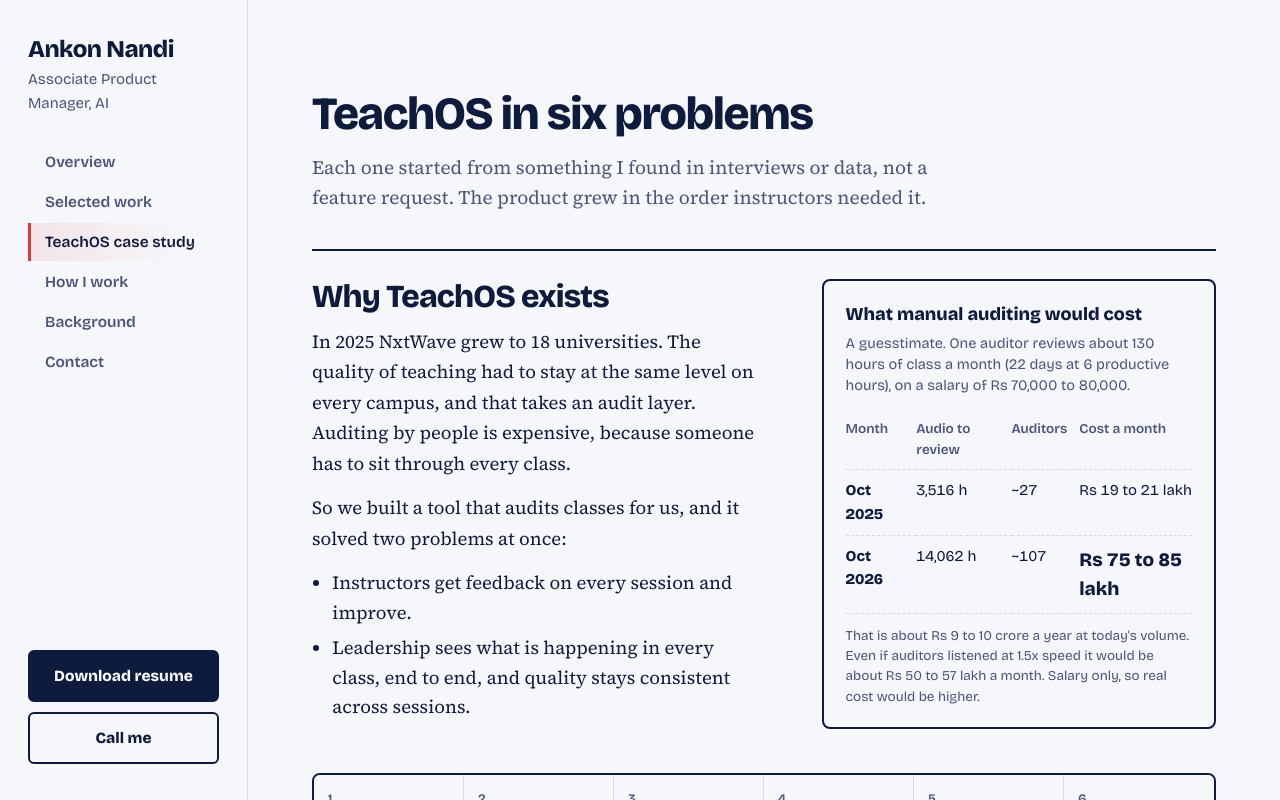
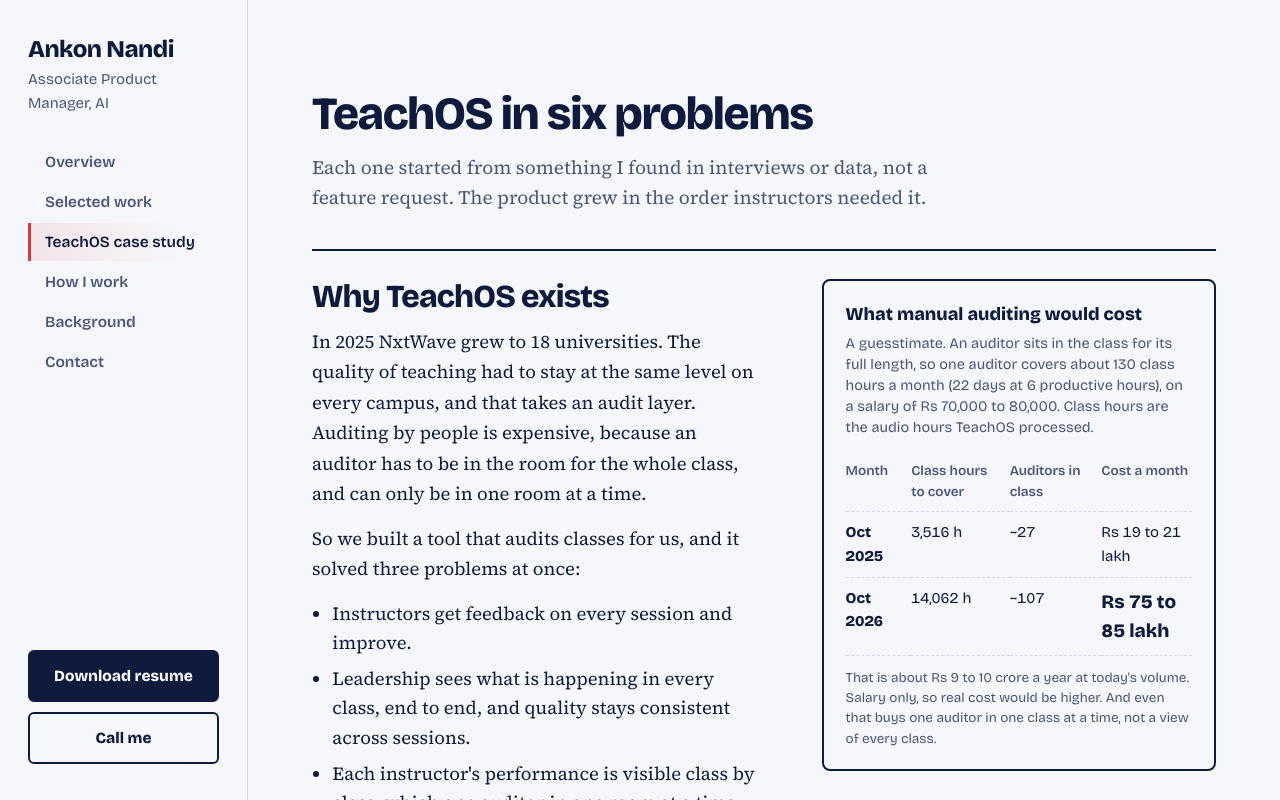
Before and after one commit to ankonandi/ankonandi.github.io, a React (Vite) app: page /teachos in a window 1280 px wide. Shown: the top 800 px of the page. Built offline with nearby package versions, Linux system fonts and the light colour scheme.

Commit message:
Reframe manual audit cost around auditors present in class

```diff
--- a/src/components/WhyTeachOS.jsx
+++ b/src/components/WhyTeachOS.jsx
@@ -5,19 +5,20 @@ export default function WhyTeachOS() {
     <div className="why">
       <div>
         <h3>Why TeachOS exists</h3>
-        <p>In 2025 NxtWave grew to 18 universities. The quality of teaching had to stay at the same level on every campus, and that takes an audit layer. Auditing by people is expensive, because someone has to sit through every class.</p>
-        <p>So we built a tool that audits classes for us, and it solved two problems at once:</p>
+        <p>In 2025 NxtWave grew to 18 universities. The quality of teaching had to stay at the same level on every campus, and that takes an audit layer. Auditing by people is expensive, because an auditor has to be in the room for the whole class, and can only be in one room at a time.</p>
+        <p>So we built a tool that audits classes for us, and it solved three problems at once:</p>
         <ul className="outs">
           <li>Instructors get feedback on every session and improve.</li>
           <li>Leadership sees what is happening in every class, end to end, and quality stays consistent across sessions.</li>
+          <li>Each instructor's performance is visible class by class, which one auditor in one room at a time could never cover.</li>
         </ul>
       </div>
       <div className="est" role="group" aria-labelledby="est-h">
         <h4 id="est-h">What manual auditing would cost</h4>
-        <p className="note">A guesstimate. One auditor reviews about 130 hours of class a month (22 days at 6 productive hours), on a salary of Rs 70,000 to 80,000.</p>
+        <p className="note">A guesstimate. An auditor sits in the class for its full length, so one auditor covers about 130 class hours a month (22 days at 6 productive hours), on a salary of Rs 70,000 to 80,000. Class hours are the audio hours TeachOS processed.</p>
         <table>
           <thead>
-            <tr><th scope="col">Month</th><th scope="col">Audio to review</th><th scope="col">Auditors</th><th scope="col">Cost a month</th></tr>
+            <tr><th scope="col">Month</th><th scope="col">Class hours to cover</th><th scope="col">Auditors in class</th><th scope="col">Cost a month</th></tr>
           </thead>
           <tbody>
             {estimate.map((e) => (
@@ -30,7 +31,7 @@ export default function WhyTeachOS() {
             ))}
           </tbody>
         </table>
-        <p className="fine">That is about Rs 9 to 10 crore a year at today's volume. Even if auditors listened at 1.5x speed it would be about Rs 50 to 57 lakh a month. Salary only, so real cost would be higher.</p>
+        <p className="fine">That is about Rs 9 to 10 crore a year at today's volume. Salary only, so real cost would be higher. And even that buys one auditor in one class at a time, not a view of every class.</p>
       </div>
     </div>
   )
```
